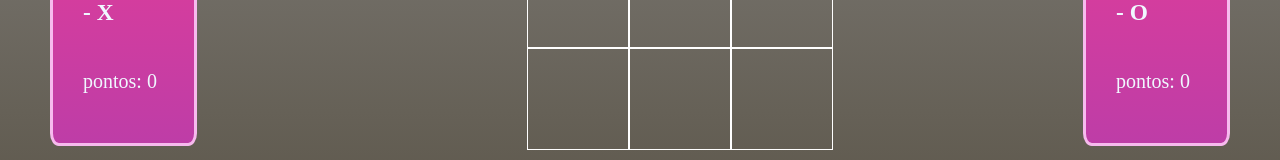
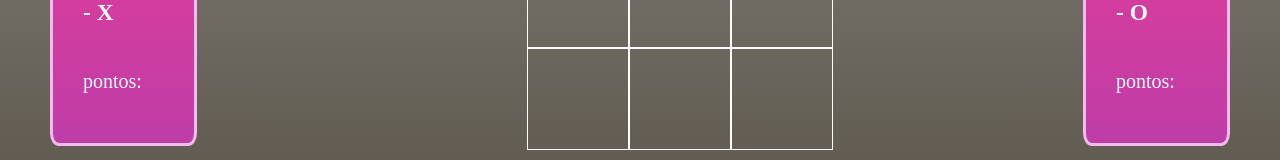
Before and after one commit to gabemagioli/trainee-orcestra-jogoDaVelha, a React (Vite) app: page /jogo in a window 1280 px wide. Shown: the part 402-562 px from the top of the page. Built offline with nearby package versions, Linux system fonts and the light colour scheme.

Commit message:
localStorage dos pontos funcionando

```diff
--- a/src/pages/jogo/Jogo.tsx
+++ b/src/pages/jogo/Jogo.tsx
@@ -15,11 +15,11 @@ function Jogo(){//funcao que possui a tela principal -> jogo da velha(tabuleiro)
     const ganhaPonto = (jogador:string):number | string => {//funcao que eh responsavel por incrementar pontos -> recebe 'x' ou 'o' como parametro e a partir disso adiciona os pontos ao jogador certo (funcao funcionando apenas alocar ela quando implementar o jogo da velha)
         if (jogador === 'x' || jogador === 'X') {
             setPontosX((pontosX) => pontosX + 1);
-            localStorage.setItem("pontoX", pontosX.toString()); // Update localStorage here
+            localStorage.setItem("pontosX", (pontosX + 1).toString()); // Update localStorage here
             return pontosX + 1;
           } else if (jogador === 'o' || jogador === 'O') {
             setPontosO((pontosO) => pontosO + 1);
-            localStorage.setItem("pontosO", pontosO.toString()); // Update localStorage here
+            localStorage.setItem("pontosO", (pontosO + 1).toString()); // Update localStorage here
             return pontosO + 1;
           }
           return "Erro na funcao nao entrou em nenhuma das 2 condicionais - um parametro foi passado errado";
@@ -152,6 +152,8 @@ function Jogo(){//funcao que possui a tela principal -> jogo da velha(tabuleiro)
         setSimboloAtual("X");
         setPontosX(0);
         setPontosO(0);
+        localStorage.setItem("pontosO", pontosO.toString());
+        localStorage.setItem("pontosX", pontosX.toString());
     }
 
     return(
@@ -167,7 +169,7 @@ function Jogo(){//funcao que possui a tela principal -> jogo da velha(tabuleiro)
                     <div className={styles.pontuacao}>
                         <div className={styles.jogador}>
                             <h3>{jogadorX} - X</h3>
-                            <p>pontos: {pontosX}</p>
+                            <p>pontos: {localStorage.getItem("pontosX")}</p>
                         </div>
                     </div>
 
@@ -194,7 +196,7 @@ function Jogo(){//funcao que possui a tela principal -> jogo da velha(tabuleiro)
                     <div className={styles.pontuacao}>
                         <div className={styles.jogador}>
                             <h3>{jogadorO} - O</h3>
-                            <p>pontos: {pontosO}</p>
+                            <p>pontos: {localStorage.getItem("pontosO")}</p>
                         </div>
                     </div>
                 </div>
```
